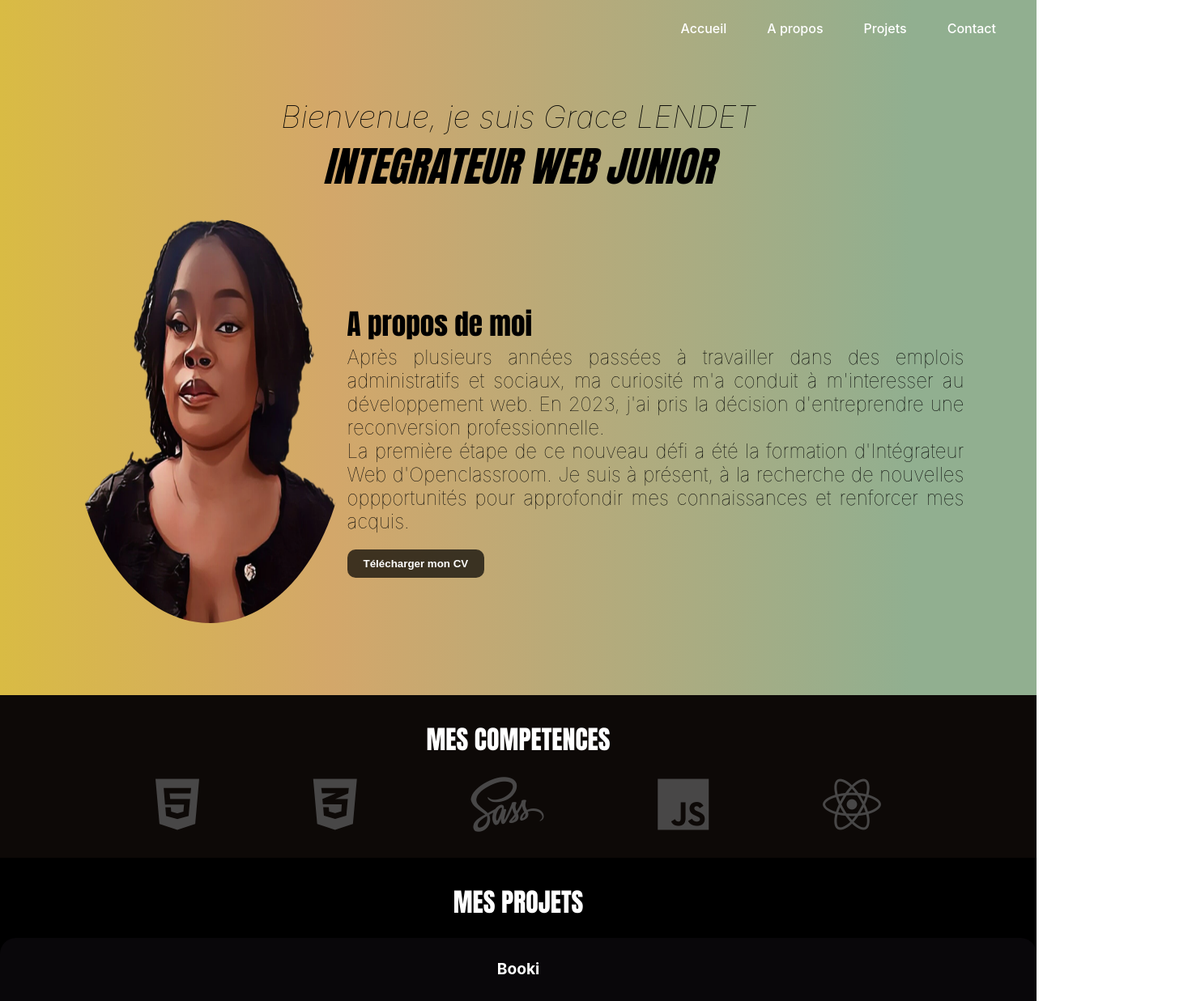
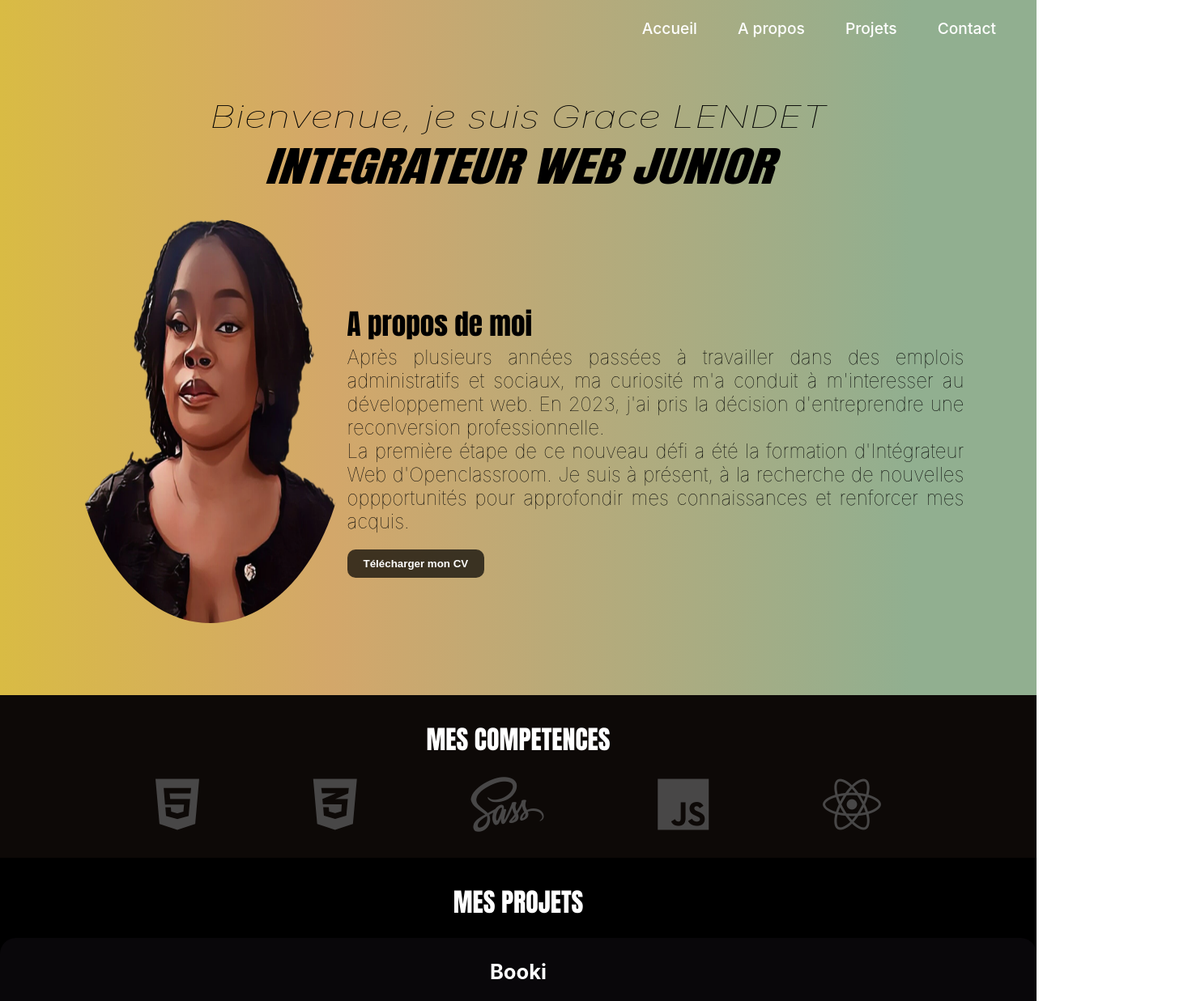
Before and after one commit to graceldt/Portfolio, a React (Create React App) app: page / in a window 1280 px wide. Shown: the top 1237 px of the page at 81% size, 1472 px wide, since content can reach past the window. Built offline with nearby package versions, Linux system fonts and the light colour scheme.

Commit message:
modification font size, ajout transition

```diff
--- a/src/App.css
+++ b/src/App.css
@@ -29,12 +29,14 @@ nav li {
   padding-right: 50px;
 }
 
+
 nav a {
   text-decoration: none;
   color: #fff;
-  font-size: 1rem;
+  font-size: 1.2rem;
   font-weight: 500;
 }
+
 
 .container{
   background: linear-gradient(90deg, rgba(217,187,68,1) 0%, rgba(211,167,106,1) 32%, rgba(145,175,144,1) 88%);
@@ -52,6 +54,8 @@ nav a {
   text-align: center;
   font-style:italic;
   color: #000;
+  transition: 2s ease;
+  transform: scaleX(1.3);
 }
 
 
@@ -69,11 +73,13 @@ nav a {
 }
 
 .picture{
-    display: flex;
-    width: 100%;
-    height: 500px;
-    background-size:cover;
+  display: flex;
+  width: 100%;
+  height: 500px;
+  background-size:cover;
 }
+
+
 .picture img {
   border-radius: 50%;
   max-width: 100%;
@@ -112,6 +118,7 @@ nav a {
   text-align: justify;
 }
 
+
 .download_button{
   padding: 10px 20px;
   border-radius: 10px;
@@ -137,9 +144,6 @@ nav a {
   padding-bottom: 20px;
 }
 
-.skills :hover {
-  color: #fff;
-}
 
 .skills{
   display: flex;
@@ -148,6 +152,9 @@ nav a {
   padding-bottom: 30px;
 }
 
+.skills :hover {
+  color: #fff;
+}
 
 .fa-brands{
   color: rgb(72, 71, 71);
@@ -184,7 +191,9 @@ nav a {
   border-radius: 20px;
   position: relative;
   cursor: pointer;
+
 }
+
 
 .card img {
   height: 400px;
@@ -200,7 +209,7 @@ nav a {
   text-decoration: none;
   color: #fff;
   padding-bottom: 5%;
-  font-size: 1.2rem;
+  font-size: 1.6rem;
 }
 
 .details{
@@ -217,6 +226,7 @@ nav a {
   border: 2px solid #fff;
   border-radius: 15px;
   font-size: 1.2rem;
+
 }
 
 
@@ -302,7 +312,7 @@ input {
 
 /* Small devices (phones, less than 768px) */
 @media (max-width: 767.98px) {
-  .header{
+  header{
     justify-content: center;
     padding: 2% 0% 2% 0%;
   }
```
